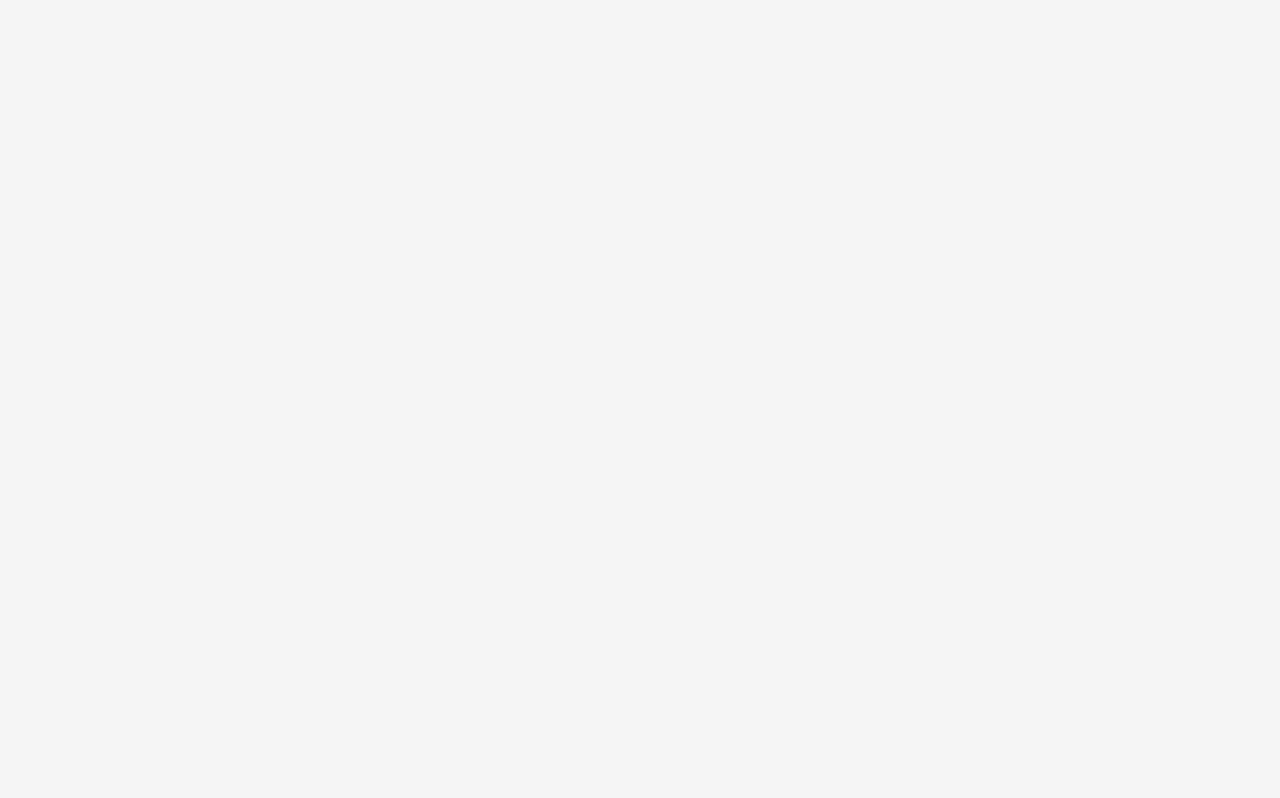
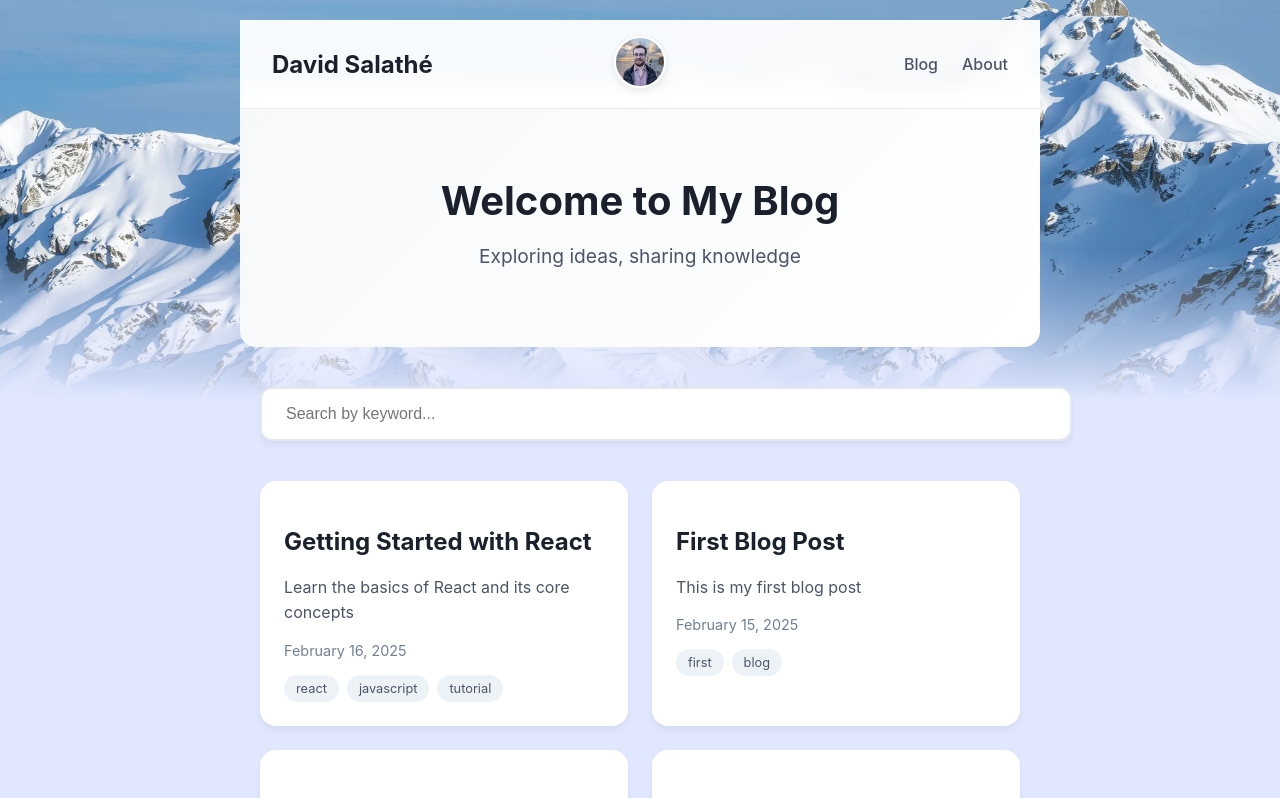
Before and after one commit to dsalathe/testing-react, a React (Vite) app: page / in a window 1280 px wide. Shown: the top 798 px of the page. Built offline with nearby package versions, Linux system fonts and the light colour scheme.

Commit message:
Added background

```diff
--- a/src/App.jsx
+++ b/src/App.jsx
@@ -1,12 +1,23 @@
 import './App.css';
+import { useEffect } from 'react';
 import { BrowserRouter as Router, Routes, Route } from 'react-router-dom';
 import Layout from './components/Layout/Layout';
 import HomePage from './pages/HomePage';
 import BlogPage from './pages/BlogPage';
 
 function App() {
+  // Use import.meta.env instead of process.env for Vite
+  const baseUrl = import.meta.env.BASE_URL || '';
+
+  useEffect(() => {
+    document.documentElement.style.setProperty(
+      '--mountain-bg-url',
+      `url(${baseUrl}mountainAlps.webp)`
+    );
+  }, [baseUrl]);
+
   return (
-    <Router basename="/testing-react">
+    <Router basename={baseUrl}>
       <Layout>
         <Routes>
           <Route path="/" element={<HomePage />} />
--- a/src/components/Layout/Layout.jsx
+++ b/src/components/Layout/Layout.jsx
@@ -2,6 +2,8 @@ import Header from './Header';
 
 function Layout({ children }) {
   return (
+    <>
+      <div className="mountain-background" />
       <div style={{
         maxWidth: '800px',
         margin: '0 auto',
@@ -10,6 +12,7 @@ function Layout({ children }) {
         <Header />
         {children}
       </div>
+    </>
   );
 }
 
--- a/src/index.css
+++ b/src/index.css
@@ -2,9 +2,11 @@ body {
   margin: 0;
   padding: 0;
   font-family: -apple-system, BlinkMacSystemFont, 'Segoe UI', Roboto, Oxygen, Ubuntu, Cantarell, sans-serif;
-  background-color: #f5f5f5;
+  background: #e0e7ff; /* Solid color instead of gradient */
   -webkit-font-smoothing: antialiased;
   -moz-osx-font-smoothing: grayscale;
+  min-height: 100vh; /* Ensure background covers full viewport height */
+  position: relative; /* Add this */
 }
 
 code {
@@ -24,14 +26,17 @@ p {
   max-width: 1200px;
   margin: 0 auto;
   padding: 0 20px;
+  position: relative; /* Add this */
+  z-index: 1; /* Add this */
 }
 
 .hero-section {
   text-align: center;
-  padding: 60px 0;
+  padding: 60px 20px; /* Added horizontal padding */
   background: linear-gradient(135deg, #f6f8fa 0%, #ffffff 100%);
   border-radius: 16px;
-  margin-bottom: 40px;
+  margin: -20px -20px 40px -20px; /* Negative margin to break out of container */
+  position: relative;
 }
 
 .hero-section h1 {
@@ -76,7 +81,17 @@ p {
 .blog-card-link {
   text-decoration: none;
   color: inherit;
+  animation: fadeIn 0.5s ease forwards;
+  opacity: 0;
+  will-change: transform, opacity;
 }
+
+.blog-card-link:nth-child(1) { animation-delay: 0s; }
+.blog-card-link:nth-child(2) { animation-delay: 0.1s; }
+.blog-card-link:nth-child(3) { animation-delay: 0.2s; }
+.blog-card-link:nth-child(4) { animation-delay: 0.3s; }
+.blog-card-link:nth-child(5) { animation-delay: 0.4s; }
+.blog-card-link:nth-child(n+6) { animation-delay: 0.5s; }
 
 .blog-card {
   background: #ffffff;
@@ -85,6 +100,7 @@ p {
   transition: all 0.3s ease;
   box-shadow: 0 4px 6px rgba(0, 0, 0, 0.05);
   height: 100%;
+  transform-origin: center;
 }
 
 .blog-card:hover {
@@ -141,6 +157,7 @@ p {
   background: #f7fafc;
   border-radius: 12px;
   margin-top: 20px;
+  animation: fadeIn 0.5s ease forwards;
 }
 
 .loading-container {
@@ -173,6 +190,17 @@ p {
   100% { transform: rotate(360deg); }
 }
 
+@keyframes fadeIn {
+  from {
+    opacity: 0;
+    transform: translateY(20px);
+  }
+  to {
+    opacity: 1;
+    transform: translateY(0);
+  }
+}
+
 @media (max-width: 768px) {
   .hero-section {
     padding: 40px 0;
@@ -196,6 +224,7 @@ p {
   z-index: 1000;
   border-bottom: 1px solid #eaeaea;
   transition: all 0.3s ease;
+  width: 100%; /* Make header span full width */
 }
 
 .header-scrolled {
@@ -322,7 +351,8 @@ p {
 }
 
 .blog-post {
-  background: white;
+  background: rgba(255, 255, 255, 0.9); /* Slightly transparent background */
+  backdrop-filter: blur(8px);
   padding: 2rem;
   border-radius: 16px;
   box-shadow: 0 4px 6px rgba(0, 0, 0, 0.05);
@@ -393,3 +423,42 @@ p {
     margin: 0 0.5rem; /* Smaller margin on mobile */
   }
 }
+
+/* Add new stripes background */
+.background-decoration {
+  position: fixed;
+  top: 0;
+  left: 0;
+  right: 0;
+  bottom: 0;
+  z-index: -1;
+}
+
+/* Add this new class for the mountain background */
+.mountain-background {
+  position: absolute;
+  top: 0;
+  left: 0;
+  width: 100%;
+  height: 400px; /* Adjust this value to control the height of the mountain image */
+  background-image: var(--mountain-bg-url);
+  background-size: cover;
+  background-position: center;
+  background-repeat: no-repeat;
+  z-index: -1;
+}
+
+/* Add this new class for the gradient overlay */
+.mountain-background::after {
+  content: '';
+  position: absolute;
+  bottom: 0;
+  left: 0;
+  width: 100%;
+  height: 150px; /* Adjust this value to control the gradient height */
+  background: linear-gradient(
+    to bottom,
+    transparent,
+    rgba(224, 231, 255, 1) /* Match this color with your body background */
+  );
+}
```
Also changed, not shown: public/mountainAlps.webp (added). Lines whose indentation alone changed are shown as unchanged.
